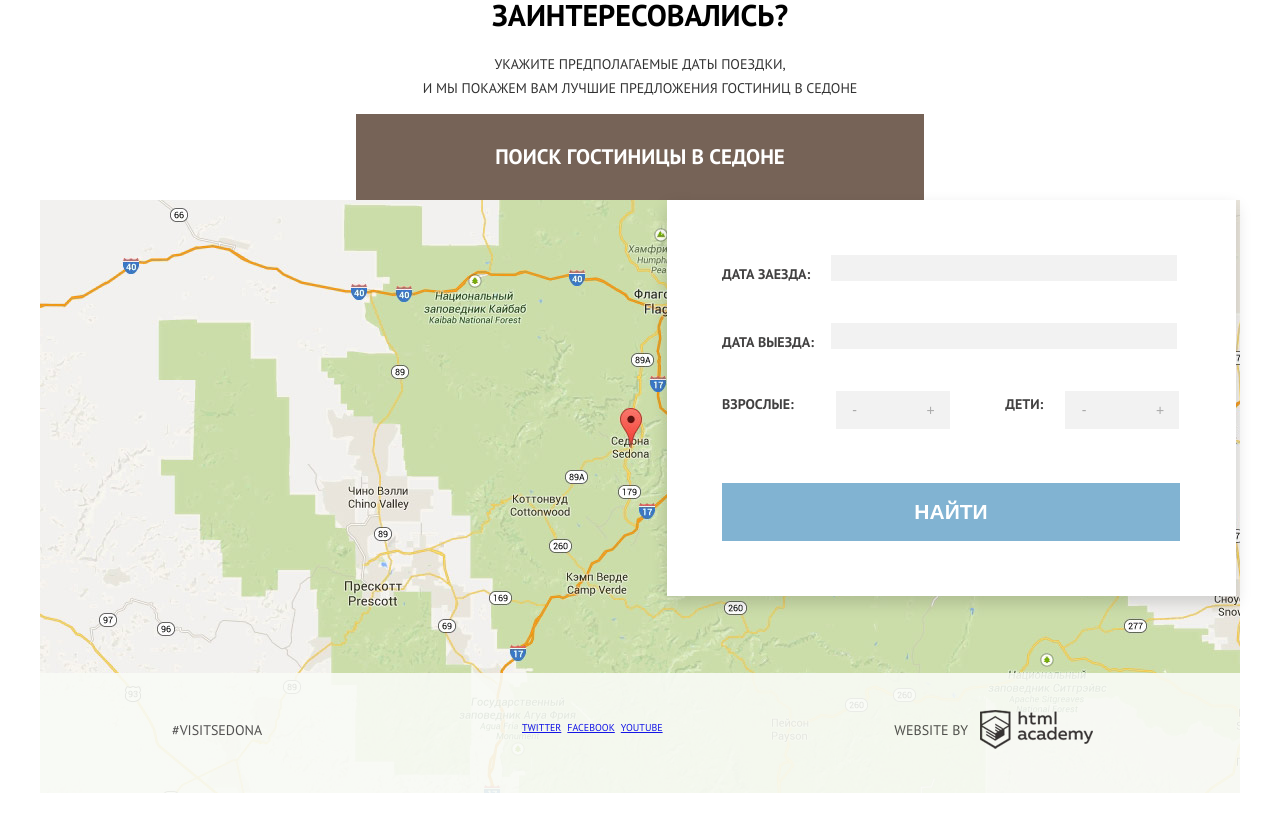
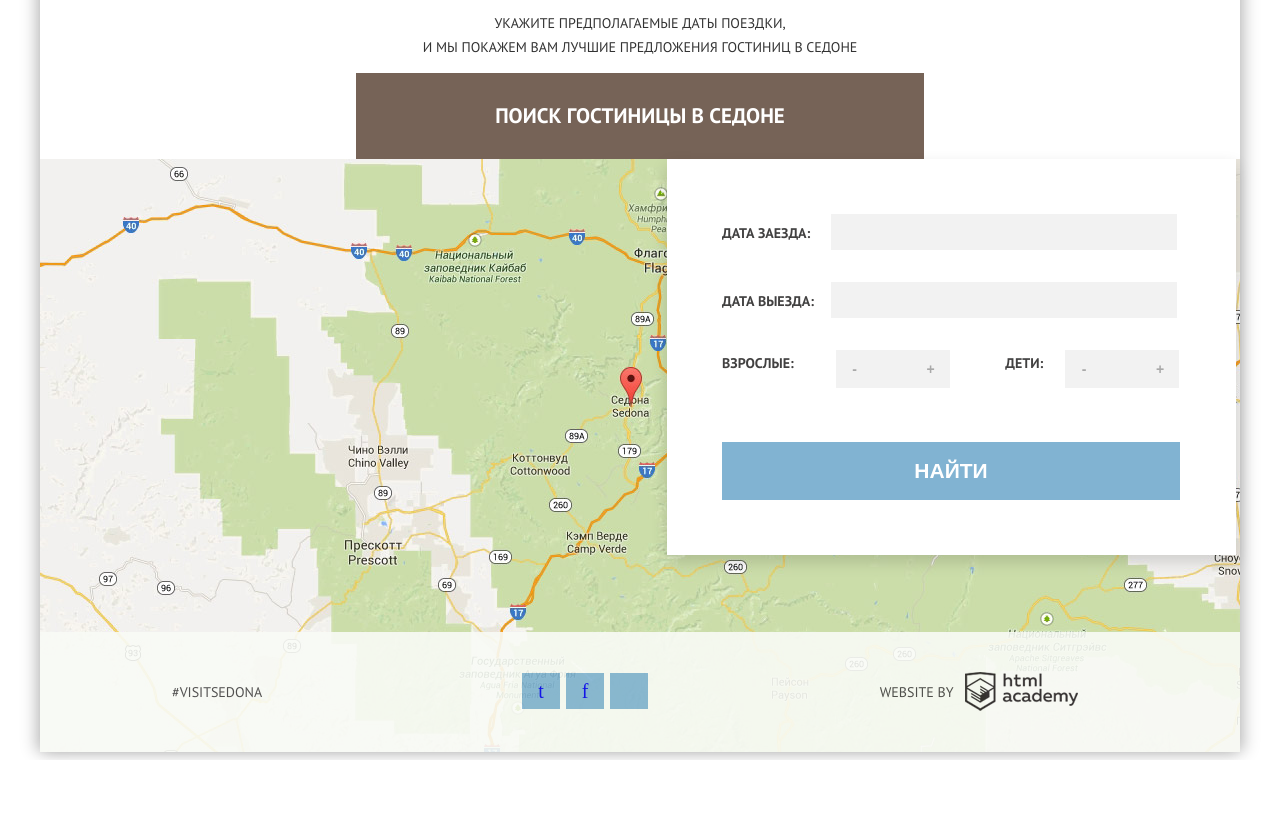
Before and after one commit to ApolloBear/193690-sedona, a plain HTML site: page index.html in a window 1280 px wide. Shown: the part 1976-2797 px from the top of the page. After the commit the page ends 2736 px from the top, so only its background shows below. Drawn offline with Linux system fonts and the light colour scheme; a web font is replaced by a local one.

Commit message:
Завершаем вёрстку личного проекта
почти все исправил но остались не доработки в том числе и иконки и
чекбоксы, завтра проверю всю верстку на совпадение с макетом

```diff
--- a/css/style.css
+++ b/css/style.css
@@ -31,15 +31,30 @@ header {
   text-transform: uppercase;
 }
 
-.clearfix {
+.clearfix::after {
   display: table;
   content: "";
   clear: both;
 }
 
+.clearfix-text {
+  position: absolute;
+  overflow: hidden;
+  clip: rect(0 0 0 0);
+  height: 1px;
+  width: 1px;
+  margin: -1px;
+  padding: 0;
+  border: 0;
+}
+
 .wrapper {
   width: 1200px;
   margin: 0 auto;
+  box-shadow:
+    5px 0 15px rgba(0, 1 , 1, 0.2),
+    -5px 0 15px rgba(0, 1 , 1, 0.2);
+  background-color: #ffffff;
 }
 
 .navigation-item-a {
@@ -49,6 +64,7 @@ header {
 .logo {
   position: absolute;
   left: 531px;
+  top: 0;
 }
 
 .navigation-block {
@@ -117,7 +133,48 @@ header {
   color: #d6d0cc;
 }
 
+/* icon */
+
+@font-face {
+  font-weight: normal;
+  font-style: normal;
+
+  font-family: "symbols-sedona";
+  src: url("../fonts/symbols-sedona.woff") format("woff"),
+       url("../fonts/symbols-sedona.woff2") format("woff2");
+}
+
+[class^="icon-"]::before,
+[class*=" icon-"]::before {
+  display: inline-block;
+  width: 1em;
+  margin-right: 0.2em;
+  margin-left: 0.2em;
+  vertical-align: baseline;
+  font-weight: normal;
+  line-height: 1em;
+  font-family: "symbols-sedona";
+  text-align: center;
+  text-transform: none;
+  text-decoration: inherit;
+  font-style: normal;
+  font-variant: normal;
+
+  speak: none;
+}
+
+.icon-facebook::before { content: "\66"; } /* "f" */
+.icon-twitter::before { content: "\74"; } /* "t" */
+.icon-check-off::before { content: "\2610"; } /* "☐" */
+.icon-check-on::before { content: "\2611"; } /* "☑" */
+.icon-calendar::before { content: "\e800"; } /* "" */
+.icon-youtube::before { content: "\f39e"; } /* "" */
+
 /* index.html */
+
+.compression {
+  margin-bottom: -120px;
+}
 
 .welcome-picture {
   display: block;
@@ -125,7 +182,7 @@ header {
 
 .promo-text {
   position: relative;
-  padding-top: 117px;
+  padding-top: 77px;
   padding-left: 6%;
   padding-right: 6%;
   margin-top: -57px;
@@ -145,7 +202,7 @@ header {
   font-size: 14px;
   line-height: 26px;
   color: #333333;
-  margin-bottom: 51px;
+  margin-bottom: 50px;
 }
 
 .first-advantage {
@@ -202,7 +259,7 @@ header {
 
 .picture-right {
   position: absolute;
-  top: -256px;
+  top: -340px;
   left: 0;
   display: block;
 }
@@ -378,12 +435,8 @@ header {
   box-shadow: 0 7px 15px rgba(0, 1 , 1, 0.15);
   text-align: left;
   background-color: #ffffff;
+  vertical-align: middle;
   /*transform: translateY(-5000px);*/
-}
-
-.index-form-icon {
-  font-size: 0;
-  line-height: 0;
 }
 
 .index-form-label {
@@ -427,9 +480,9 @@ header {
 
 .check-in .index-form-input {
   width: 293px;
-  padding-top: 5px;
+  padding-top: 10px;
   padding-right: 38px;
-  padding-bottom: 5px;
+  padding-bottom: 10px;
   padding-left: 15px;
   float: right;
   margin-right: 4px;
@@ -439,9 +492,9 @@ header {
 
 .check-out .index-form-input {
   width: 293px;
-  padding-top: 5px;
+  padding-top: 10px;
   padding-right: 38px;
-  padding-bottom: 5px;
+  padding-bottom: 10px;
   padding-left: 15px;
   float: right;
   margin-right: 4px;
@@ -449,12 +502,18 @@ header {
   background-color: #f2f2f2;
 }
 
-.index-form-input:hover {
+.index-form-input:link,
+.index-form-input:visited {
+  background-color: #f2f2f2;
+}
+
+.index-form-input:hover,
+.index-form-input:focus {
   background-color: #ebebeb;
 }
 
 .index-form-input:active {
-  background-color: transparent;
+  background-color: #ffffff;
   border: 1px solid #e5e5e5;
 }
 
@@ -496,6 +555,7 @@ header {
   width: 38px;
   height: 38px;
   font-size: 14px;
+  font-weight: bold;
   line-height: 26px;
   color: #a9a9a9;
   text-transform: uppercase;
@@ -503,6 +563,25 @@ header {
   outline: none;
   background-color: #f2f2f2;
   cursor: pointer;
+}
+
+.btn-plus:link,
+.btn-minus:link,
+.btn-plus:visited,
+.btn-minus:visited {
+  color: #a9a9a9;
+}
+
+.btn-plus:hover,
+.btn-minus:hover,
+.btn-plus:focus,
+.btn-minus:focus {
+  color: #000000;
+}
+
+.btn-plus:active,
+.btn-minus:active {
+  color: #81b3d2;
 }
 
 .btn-search {
@@ -527,15 +606,26 @@ header {
 .icon-calendar::before {
   content: "\e800";
   position: absolute;
-  left: -22px;
-  top: -5px;
+  left: -35px;
+  top: 1px;
 }
 
+.icon-calendar:link,
+.icon-calendar:visited {
+  color: #c2c2c2;
+}
+
+.icon-calendar:hover,
+.icon-calendar:focus {
+  color: #000000;
+}
+
+.icon-calendar:active {
+  color: #81b3d2;
+}
 /* footer */
 
 .footer-index {
-  position: absolute;
-  top: -120px;
   opacity: 0.9;
 }
 
@@ -569,12 +659,36 @@ header {
 }
 
 .footer-center-content {
-  font-size: 10px;
+  font-size: 20px;
+  text-decoration: none;
+  padding: 5px;
+  background-color: #81b3d2;
+}
+
+.footer-center-content:link,
+.footer-center-content:visited {
+  background-color: #81b3d2;
+}
+
+.footer-center-content:hover,
+.footer-center-content:focus {
+  background-color: #669ec0;
+}
+
+.footer-center-content:active {
+  background-color: #5496bd;
+  color: #88b6d1;
 }
 
 .icon-twitter,
 .icon-facebook {
   margin-right: 6px;
+}
+
+.icon-twitter::before,
+.icon-facebook::before,
+.icon-youtube::before {
+  line-height: 45px;
 }
 
 .footer-right-img {
@@ -645,11 +759,23 @@ header {
 
 .hotel-filter-input:checked + .hotel-filter-label::after {
   content: "\2611";
+  font-size: 20px;
 }
 
 .hotel-filter-input:disabled + .hotel-filter-label::after {
+  content: "\2610";
+  color: #6a6a6a;
+  font-size: 20px;
+}
+
+.hotel-filter-input .hotel-filter-label::before {
+  content: "\2610";
+  font-size: 20px;
+}
+
+.hotel-filter-input:checked .hotel-filter-label::before {
   content: "\2611";
-  color: #6a6a6a;
+  font-size: 20px;
 }
 
 .hotel-filter:nth-child(1) {
@@ -929,7 +1055,6 @@ header {
   padding-right: 183px;
   padding-bottom: 30px;
   position: relative;
-  background: silver;
   border-bottom: 1px solid #e5e5e5;
 }
 
@@ -1018,7 +1143,7 @@ header {
 }
 
 .subunit {
-  width: 116px;
+  max-width: 116px;
   float: left;
 }
 
@@ -1026,9 +1151,8 @@ header {
   min-height: 90px;
   width: 111px;
   position: absolute;
-  right: 0;
+  right: 73px;
   top: 30px;
-  margin-right: 73px;
   text-align: right;
 }
 
--- a/index.html
+++ b/index.html
@@ -20,7 +20,7 @@
                 </ul>
             </nav>
         </header>
-        <main>
+        <main class="compression">
             <div class="main-index">
                 <img class="welcome-picture" src="img/Index-rocks.jpg" alt="Добро пожаловать в Седону" width="1200" height="508">
                 <div class="promo-text">
@@ -84,16 +84,16 @@
                 <p class="motiv-text">Укажите предполагаемые даты поездки,<br>и мы покажем вам лучшие предложения гостиниц в Седоне</p>
                 <a class="subtitle-style-1 a-search" href="#">Поиск гостиницы в Седоне</a>
             </div>
-            <form class="index-form" action="https://echo.htmlacademy.ru/">
+            <form class="index-form" action="http://echo.htmlacademy.ru" method="post">
                 <div class="check-in">
                     <label class="index-form-label" for="check-in">Дата заезда:</label>
                     <input class="index-form-input" id="check-in" type="text" name="check-in" value="">
-                    <span class="index-form-calendar icon-calendar"><span class="index-form-icon">Календарь</span></span>
+                    <span class="index-form-calendar icon-calendar"><span class="index-form-icon clearfix-text">Календарь</span></span>
                 </div>
                 <div class="check-out">
                     <label class="index-form-label" for="check-out">Дата выезда:</label>
                     <input class="index-form-input" id="check-out" type="text" name="check-out" value="">
-                    <span class="index-form-calendar icon-calendar"><span class="index-form-icon">Календарь</span></span>
+                    <span class="index-form-calendar icon-calendar"><span class="index-form-icon clearfix-text">Календарь</span></span>
                 </div>
                 <div class="age-group">
                     <label class="age-label" for="age-label">Взрослые:</label>
@@ -122,9 +122,9 @@
                 <span class="footer-left-content">#VisitSedona</span>
             </div>
             <div class="footer-center">
-                <a class="footer-center-content icon-twitter" href="#" target="_blank"><span class="footer-center-name">Twitter</span></a>
-                <a class="footer-center-content icon-facebook" href="#" target="_blank"><span class="footer-center-name">Facebook</span></a>
-                <a class="footer-center-content icon-youtube" href="#" target="_blank"><span class="footer-center-name">Youtube</span></a>
+                <a class="footer-center-content icon-twitter" href="#" target="_blank"><span class="footer-center-name clearfix-text">Twitter</span></a>
+                <a class="footer-center-content icon-facebook" href="#" target="_blank"><span class="footer-center-name clearfix-text">Facebook</span></a>
+                <a class="footer-center-content icon-youtube" href="#" target="_blank"><span class="footer-center-name clearfix-text">Youtube</span></a>
             </div>
             <div class="footer-right">
                 <span class="footer-right-by">Website by</span>
```
Also changed, not shown: catalog.html (+4 -4 lines).
